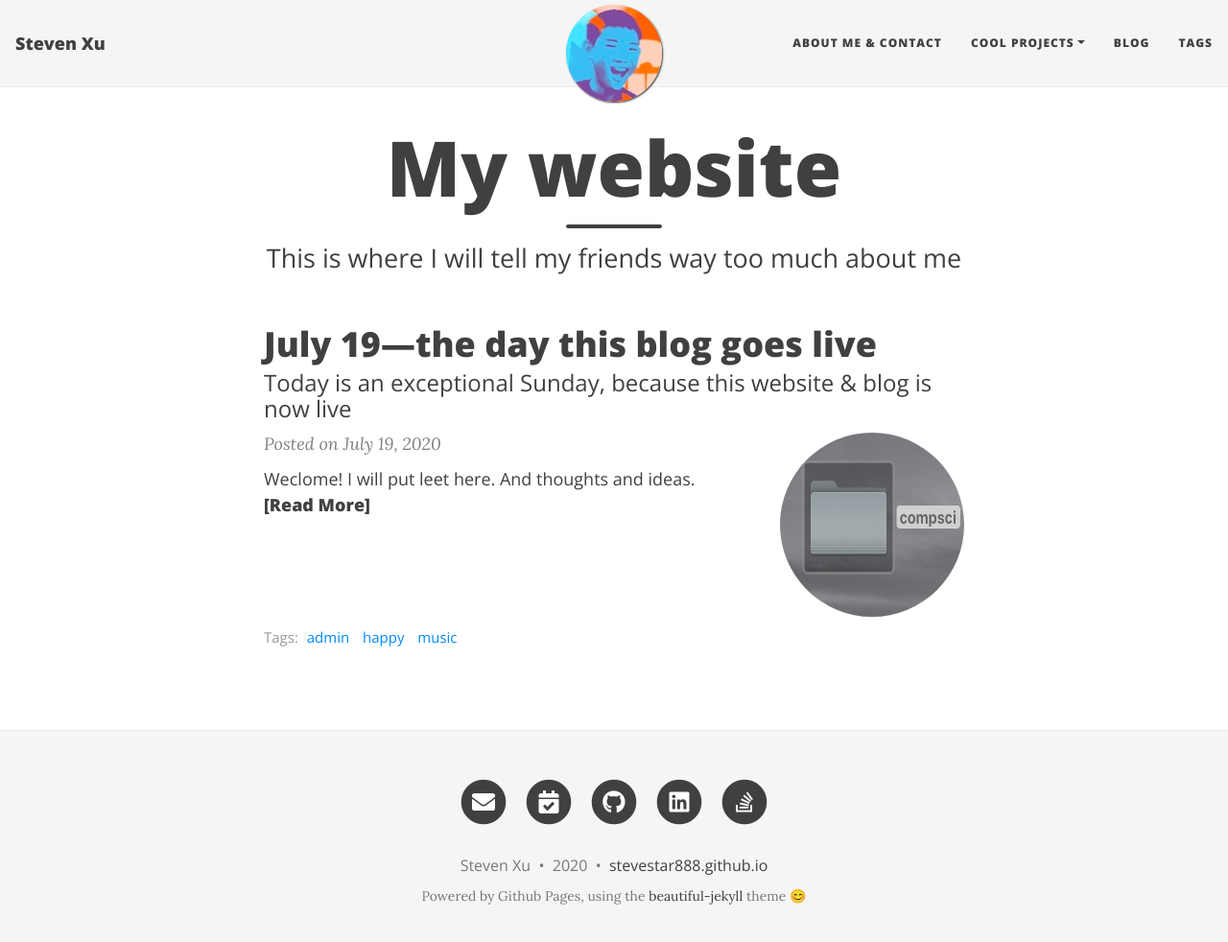
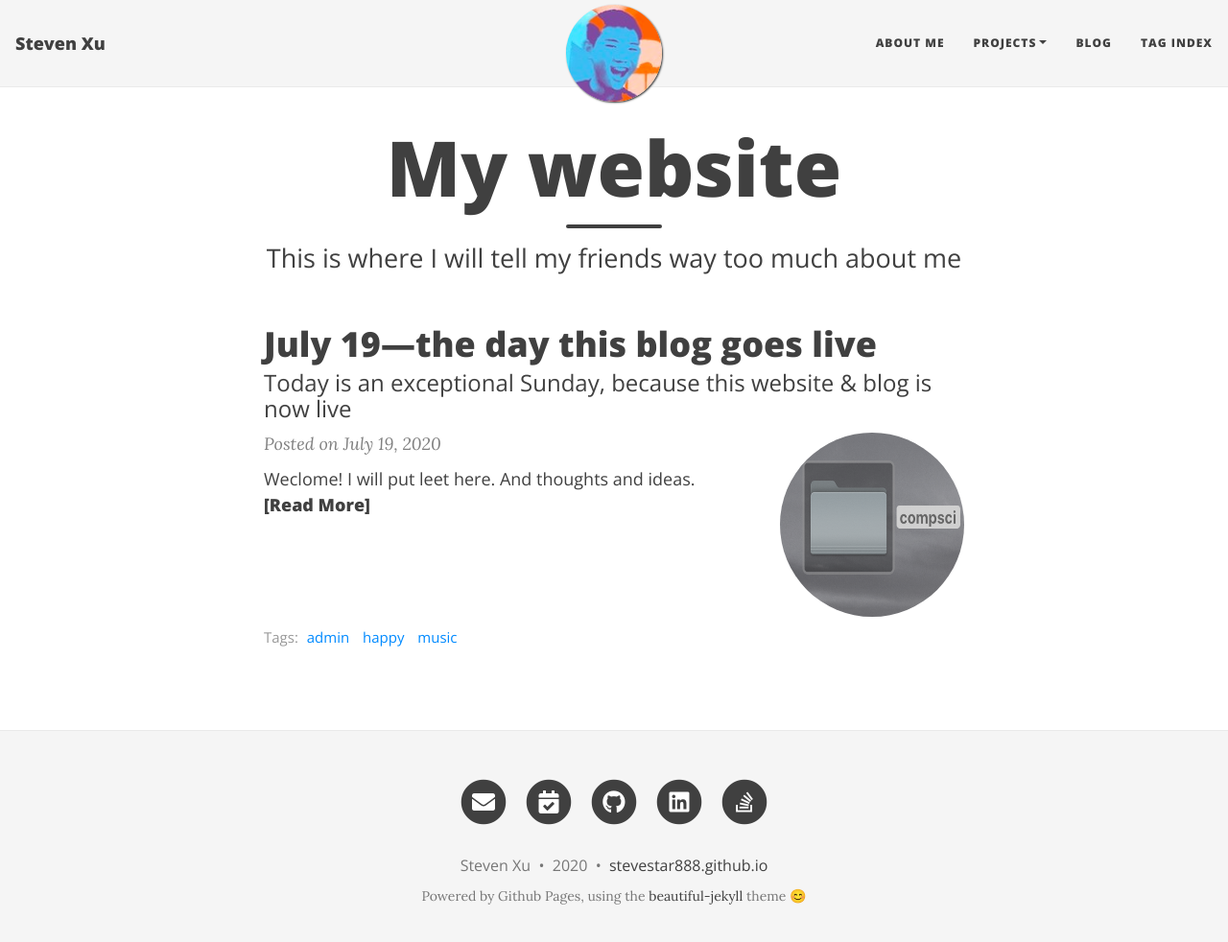
Before and after one commit to stevestar888/steven.github.io, a Jekyll site: the page built from index.html, in a window 1280 px wide and 995 px high. Shown: the top 982 px of the window at 96% size. Built offline with Jekyll 4.4.1, drawn with Linux system fonts in a browser that asks for light colours; nearby versions of some CDN libraries; the list of posts is cut into pages by our own code.

Commit message:
Update _config.yml

```diff
--- a/_config.yml
+++ b/_config.yml
@@ -12,13 +12,13 @@ author: "Steven Xu"
 # --- List of links in the navigation bar --- #
 
 navbar-links:
-  About Me & Contact: "aboutme"
-  Cool Projects:
+  About Me: "aboutme"
+  Projects:
     - Bowdoin Orient Website: "https://bowdoinorient.com"
     - Daily Leetcode Practice: "https://github.com/stevestar888/leetcode-problems"
     - Google Power Search: "http://google-power-search.rf.gd/?i=1"
   Blog: ""
-  Tags: "tags"
+  Tag Index: "tags"
 
 # --- Logo --- #
 
```
